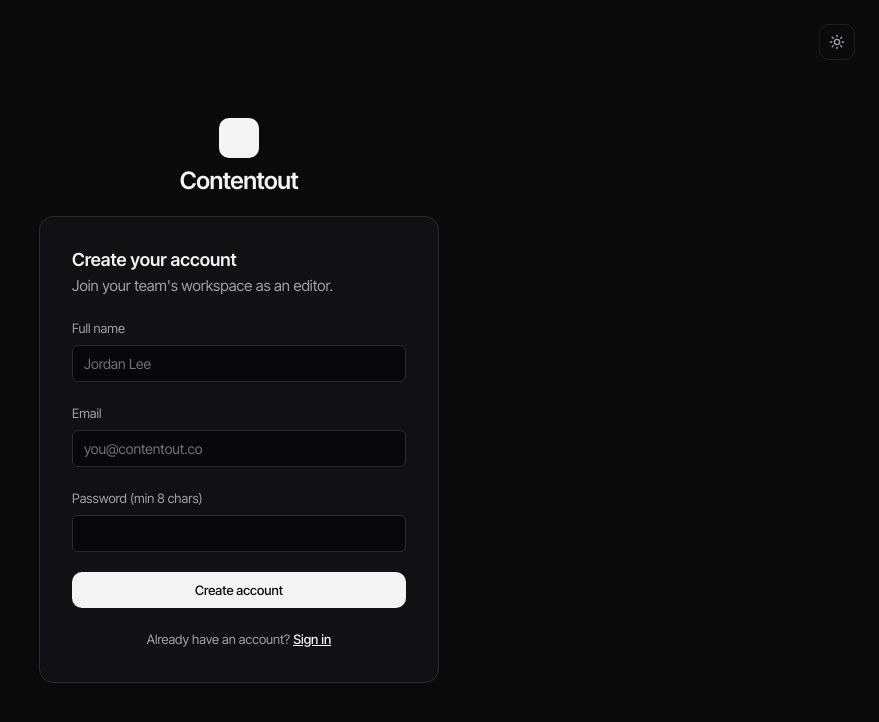
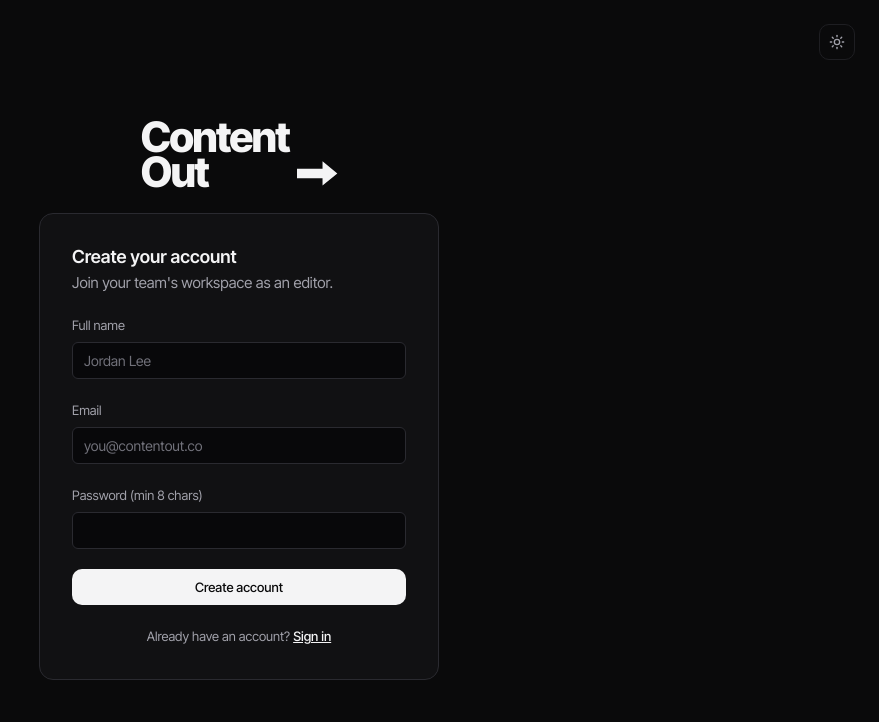
Before and after one commit to photosbyyuvi/contentout-editor-panel, a React (Vite) app: page /signup in a window 1280 px wide. Shown: the top 722 px of the page, without its empty margins (401-1280 px from the left). Built offline with nearby package versions, Linux system fonts and the light colour scheme; no server answers.

Commit message:
Replace placeholder wordmark with Content Out logo lockup (theme-aware)
Co-authored-by: photosbyyuvi <photosbyyuvi@users.noreply.github.com>

```diff
--- a/index.html
+++ b/index.html
@@ -8,7 +8,7 @@
     <link rel="preconnect" href="https://fonts.gstatic.com" crossorigin />
     <link
       rel="stylesheet"
-      href="https://fonts.googleapis.com/css2?family=Geist+Mono:wght@400;500;600&family=Inter+Tight:wght@400;500;600&display=swap"
+      href="https://fonts.googleapis.com/css2?family=Geist+Mono:wght@400;500;600&family=Inter+Tight:wght@400;500;600;700;800&display=swap"
     />
     <title>Contentout Editor Portal</title>
   </head>
--- a/src/components/ClaimInvite.tsx
+++ b/src/components/ClaimInvite.tsx
@@ -3,6 +3,7 @@ import { useNavigate, useSearchParams } from 'react-router-dom'
 import { useApp } from '../appContext'
 import { api } from '../lib/api'
 import { USE_BACKEND } from '../config'
+import { Logo } from './Logo'
 
 const TIMEZONES = ['America/Toronto', 'America/New_York', 'America/Los_Angeles', 'Europe/London', 'Europe/Skopje', 'Asia/Kolkata', 'Asia/Singapore', 'Australia/Sydney']
 
@@ -60,8 +61,7 @@ export function ClaimInvite() {
   return (
     <div className="signin-screen">
       <div className="signin-wordmark">
-        <span className="wordmark-mark wordmark-mark-lg" aria-hidden="true" />
-        <span className="signin-wordmark-text">Contentout</span>
+        <Logo className="logo-hero" />
       </div>
       <div className="signin-card">
         {loadError ? (
--- a/src/components/Layout.tsx
+++ b/src/components/Layout.tsx
@@ -4,6 +4,7 @@ import { Menu, X } from 'lucide-react'
 import { useApp } from '../store'
 import { Sidebar } from './Sidebar'
 import { CommandPalette } from './CommandPalette'
+import { Logo } from './Logo'
 
 export function Layout() {
   const { theme, toast, dismissToast, isViewingAs, user, exitViewAs } = useApp()
@@ -43,7 +44,7 @@ export function Layout() {
         >
           <Menu size={20} />
         </button>
-        <span className="wordmark-text">Contentout</span>
+        <Logo className="logo-bar" />
       </div>
 
       {mobileOpen ? (
--- a/src/components/Login.tsx
+++ b/src/components/Login.tsx
@@ -5,6 +5,7 @@ import { useApp } from '../store'
 import { MOCK_PASSWORD, USERS } from '../data'
 import { ROLE_LABELS } from '../types'
 import { USE_BACKEND } from '../config'
+import { Logo } from './Logo'
 
 export function Login() {
   const { login, theme, toggleTheme } = useApp()
@@ -48,8 +49,7 @@ export function Login() {
       </button>
 
       <div className="signin-wordmark">
-        <span className="wordmark-mark wordmark-mark-lg" aria-hidden="true" />
-        <span className="signin-wordmark-text">Contentout</span>
+        <Logo className="logo-hero" />
       </div>
 
       <form
--- /dev/null
+++ b/src/components/Logo.tsx
@@ -0,0 +1,15 @@
+// The Content Out wordmark + arrow, rendered in currentColor so it adapts to
+// the dark/light theme. Pass a size class (logo-sidebar / logo-hero / logo-bar).
+export function Logo({ className }: { className?: string }) {
+  return (
+    <span className={`logo ${className ?? ''}`} aria-label="Content Out" role="img">
+      <span className="logo-words" aria-hidden="true">
+        <span>Content</span>
+        <span>Out</span>
+      </span>
+      <svg className="logo-arrow" viewBox="0 0 60 40" aria-hidden="true" focusable="false">
+        <path d="M0 13 H38 V2 L60 20 L38 38 V27 H0 Z" fill="currentColor" />
+      </svg>
+    </span>
+  )
+}
--- a/src/components/Sidebar.tsx
+++ b/src/components/Sidebar.tsx
@@ -15,6 +15,7 @@ import {
 import { useApp } from '../store'
 import { isManager } from '../permissions'
 import { ROLE_LABELS } from '../types'
+import { Logo } from './Logo'
 
 export function Sidebar({
   collapsed,
@@ -46,9 +47,8 @@ export function Sidebar({
   return (
     <aside className={`sidebar ${collapsed ? 'sidebar-collapsed' : ''}`}>
       <div className="sidebar-head">
-        <NavLink to="/" className="wordmark" onClick={onNavigate} aria-label="Contentout home">
-          <span className="wordmark-mark" aria-hidden="true" />
-          <span className="wordmark-text">Contentout</span>
+        <NavLink to="/" className="wordmark" onClick={onNavigate} aria-label="Content Out — home">
+          <Logo className="logo-sidebar" />
         </NavLink>
         <button
           type="button"
--- a/src/components/SignUp.tsx
+++ b/src/components/SignUp.tsx
@@ -3,6 +3,7 @@ import { Link, useNavigate } from 'react-router-dom'
 import { Moon, Sun } from 'lucide-react'
 import { useApp } from '../appContext'
 import { api } from '../lib/api'
+import { Logo } from './Logo'
 
 export function SignUp() {
   const { login, theme, toggleTheme } = useApp()
@@ -38,8 +39,7 @@ export function SignUp() {
       </button>
 
       <div className="signin-wordmark">
-        <span className="wordmark-mark wordmark-mark-lg" aria-hidden="true" />
-        <span className="signin-wordmark-text">Contentout</span>
+        <Logo className="logo-hero" />
       </div>
 
       <form
--- a/src/index.css
+++ b/src/index.css
@@ -408,6 +408,48 @@ textarea {
   min-height: 36px;
 }
 
+/* Content Out logo lockup (currentColor → theme-aware) */
+.logo {
+  display: inline-flex;
+  align-items: flex-end;
+  gap: 0.2em;
+  color: var(--text-primary);
+  font-size: 20px;
+  line-height: 1;
+}
+.logo-words {
+  display: flex;
+  flex-direction: column;
+  font-weight: 800;
+  letter-spacing: -0.045em;
+  line-height: 0.82;
+}
+.logo-words span {
+  display: block;
+}
+.logo-arrow {
+  width: auto;
+  height: 0.64em;
+  margin-bottom: 0.05em;
+  flex-shrink: 0;
+}
+.logo-sidebar {
+  font-size: 19px;
+}
+.logo-bar {
+  font-size: 17px;
+}
+.logo-hero {
+  font-size: 42px;
+}
+/* collapsed icon rail: show just the arrow mark */
+.sidebar-collapsed .logo-words {
+  display: none;
+}
+.sidebar-collapsed .logo {
+  gap: 0;
+}
+
 .wordmark {
   display: inline-flex;
   align-items: center;
```
